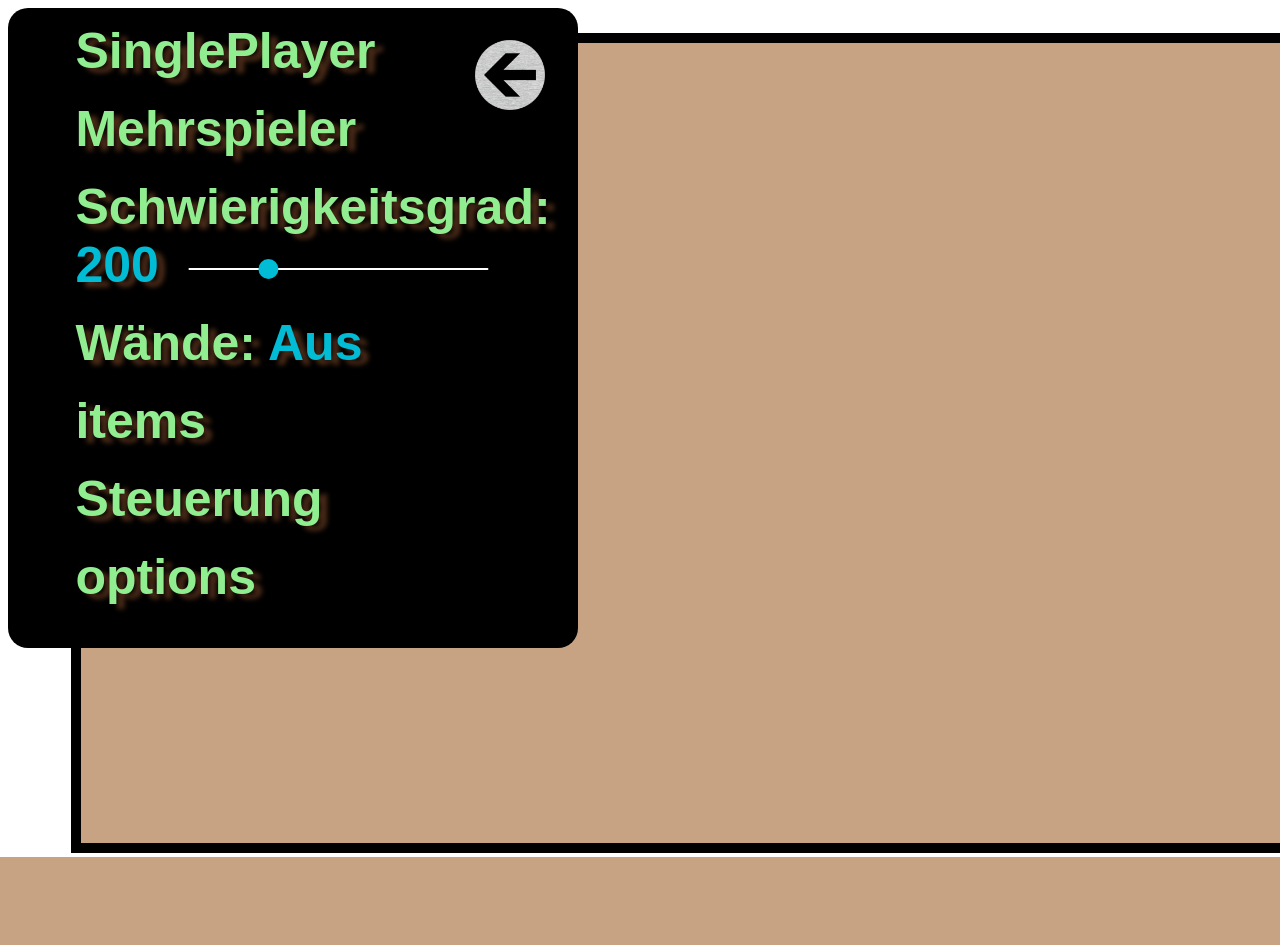
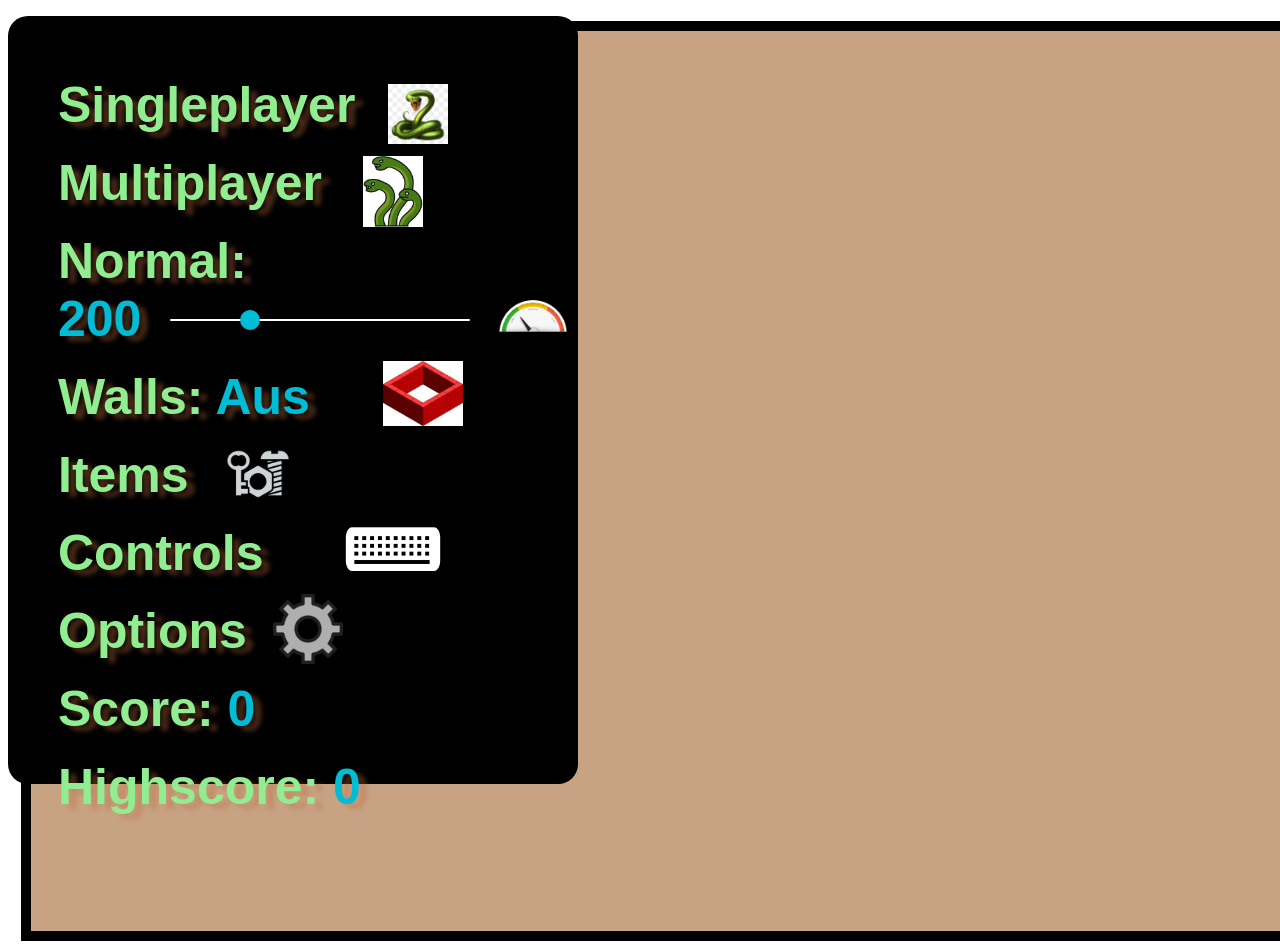
Before and after one commit to Domi236/snake-the-game, a PHP site: page / in a window 1280 px wide; the page is wider, and only the part inside the window is pictured. Before the commit the page ends 857 px from the top of that part, so only its background shows below. Run offline with PHP 8.4, Linux system fonts and the light colour scheme.

Commit message:
[TASK] menu finished (for these things what i have)

```diff
--- a/assets/css/main.css
+++ b/assets/css/main.css
@@ -4,30 +4,29 @@ html {
     padding: 0;
     margin: 0;
     font-family: Arial, Helvetica, sans-serif;
-    /* text-align: center; */
+
 }
 #canvas {
     background:#c7a384;
     border: 10px solid black;
-    margin-left: 5%;
-    margin-top: 2%;
+    margin-left: 1%;
+    margin-top: 1%;
 }
-
 /*         menu          */
 /*//////////////////////////*/
 
 .content__header {
     position: absolute;
+    top: 50%;
+    transform: translateY(-50%);
     width: 570px;
-    height: 80%;
+    height: 96%;
     background: black;
     border-radius: 20px;
 }
 .content__header-menu {
     position: absolute;
-    left: 50%;
-    top: 40%;
-    transform: translate(-50%, -50%);
+    /* top: 50%; */
     color: lightgreen;
     font-size: 50px;
     list-style: none;
@@ -41,13 +40,51 @@ html {
     text-decoration: underline;
 }
 
+.content__header-menu-images {
+    position: absolute;
+    width: 60px;
+}
+#snake {
+    top: 68px;
+    left: 380px;
+}
+#snakes {
+    top: 140px;
+    left: 355px;
+}
+#difficultyDegree {
+    width: 100px;
+    top: 280px;
+    left: 475px;
+}
+#walls {
+    width: 80px;
+    top: 345px;
+    left: 375px;
+}
+#items {
+    width: 100px;
+    top: 408px;
+    left: 200px;
+}
+#keyboard {
+    width: 150px;
+    top: 450px;
+    left: 310px;
+}
+#options {
+    width: 70px;
+    top: 578px;
+    left: 265px;
+}
+
 #difficulty, #wallHit {
     text-decoration: none;
 }
 #range {
     position: absolute;
-    left: 30%;
-    top: 42%;
+    left: 44%;
+    top: 33%;
     font-weight: bold;
     font-size: 40px;
 }
@@ -98,14 +135,11 @@ li, img, select:hover {
     display: none;
 }
 #settings {
-    position: absolute;
-    width: 70px;
     top: 40px;
     left: 475px;
 }
 #goBack {
-    position: absolute;
-    width: 70px;
+    display: none;
     top: 40px;
     left: 475px;
     transform: rotate(180deg);
--- a/assets/js/main.js
+++ b/assets/js/main.js
@@ -1,22 +1,29 @@
 
 
 class Snake {
-    constructor() {
+    constructor(config) {
+        // this.speed = config.elvalue;
+
+        this.speed = typeof this.speed !== 'undefined' ? this.speed: 200;
+
         this.canvas = document.getElementById('canvas');
         this.ctx = this.canvas.getContext('2d');
         this.keys = [];
         this.key = 'right';
         this.score = 0;
         this.balls = [];
-        this.foodFirstPoint = 50;
-        this.foodSecondPoint = 100;
         this.start = false;
-        this.wallCheck = false;
-        this.wallRun = false;
-        this.wall = document.getElementById('wallCheck');
-        // this.wallRun = this.wall.options[this.wall.selectedIndex].value;
+        this.startClicked = false;
         this.running = false
         this.moveSnake = false;
+        this.counter = false;
+
+        this.menu = document.getElementById('content__header');
+        this.wall = document.getElementById('wallCheck');
+        this.scoreValue = document.getElementById('scoreResult');
+        this.highscore = document.getElementById('highscoreResult');
+        this.difficulty = document.getElementById('difficultyDegreeValue');
+        this.input = document.getElementById('range');
 
         this.balls = [
             {x:50, y:50},
@@ -25,8 +32,11 @@ class Snake {
         ];
         this.lastBall = [];
 
-        this.foodArrayWidth = [50, 100, 150, 200, 250, 300, 350, 400, 450, 500, 550, 600, 650, 700, 750, 800, 850, 900,950, 1000, 1050, 1100, 1150, 1200];
-        this.foodArrayHeight = [50, 100, 150, 200, 250, 300, 350, 400, 450, 500, 550, 600, 650, 700];
+        this.foodFirstPoint = 50;
+        this.foodSecondPoint = 100;
+
+        this.foodArrayWidth = [50, 100, 150, 200, 250, 300, 350, 400, 450, 500, 550, 600, 650, 700, 750, 800, 850, 900, 950, 1000, 1050, 1100, 1150, 1200, 1250, 1300, 1350, 1400, 1450, 1500, 1550, 1600, 1650, 1700, 1750];
+        this.foodArrayHeight = [50, 100, 150, 200, 250, 300, 350, 400, 450, 500, 550, 600, 650, 700, 750, 800];
 
         this.foodx = this.foodArrayWidth[Math.floor(Math.random() * this.foodArrayWidth.length)];
         this.foody = this.foodArrayHeight[Math.floor(Math.random() * this.foodArrayHeight.length)];
@@ -36,16 +46,14 @@ class Snake {
         this.snakeFoodyOne = this.foodSecondPoint + this.foody;
         this.snakeFoodyTwo = this.foodFirstPoint + this.foody;
 
-        // onmousemove="rangeSlider(this.value)" onchange="rangeSlider(this.value)"
 
-        // document.getElementById('range').addEventListener('onmousemove', () => this.rangeSlider(this.value)");
-        // document.getElementById('range').addEventListener('onchange', () => this.rangeSlider(this.value)";
+
+        this.input.addEventListener('mousemove', () => this.rangeSlider(this.input.value));
+        this.input.addEventListener('change', () => this.rangeSlider(this.input.value));
+        this.input.addEventListener('change', () => this.rangeSliderReset());
+
         document.getElementById('startBtn').addEventListener('click', () => this.startGame());
-        // document.getElementById('start').addEventListener('click', () => this.startGame());
-        // document.getElementById('resetBtn').addEventListener('click', () => this.resetGame());
-        // document.getElementById('settings').addEventListener('click', () => this.stopGame());
-        document.getElementById('resumeBtn').addEventListener('click', () => this.resumeGame());
-        document.getElementById('wallCheck').addEventListener('click', () => this.changeWall());
+        this.wall.addEventListener('click', () => this.changeWall());
 
         document.addEventListener('keydown', (e) => {
             this.keyCode = e.keyCode;
@@ -61,76 +69,48 @@ class Snake {
             if(this.keyCode == 40 && this.key != 'up'){
                 this.key = 'down';
             }
-            if(this.keyCode == 27) {
+            if(this.keyCode == 27 || this.keyCode == 32) {
                 this.stopGame();
             }
-            if(this.keyCode == 32) {
-                this.resumeGame();
-            }
         });
-
-        // this.timeSpeed = document.getElementById("speed");
-        // this.speed = this.timeSpeed.options[this.timeSpeed.selectedIndex].value; //priview which option is selected and take the value from
-
-        this.menu = document.getElementById('content__header');
-        this.menuItem =  Array.prototype.slice.call(document.querySelectorAll('.content__header-menu-toggle'));
-
-        // for (var i = 0; i < this.menuItem.length; ++i) {
-        // 	this.menuItem[i].addEventListener('click', () => this.closeMenuToggle());
-        // }
-    }
-
-    changeWall() {
-        if(this.wall.checked) {
-            document.getElementById('wallResult').innerHTML = 'AN';
-        } else {
-            document.getElementById('wallResult').innerHTML = 'Aus';
-        }
-    }
-
-    closeMenuToggle() {
-        this.menu.style.display = 'none';
     }
 
     startGame() {
+        if (this.startClicked == true) {
+            this.resetGame();
+        }
         if (this.start == false) {
             this.running = true;
             this.start = true;
             this.moveSnake = true;
-            // this.speed = this.timeSpeed.options[this.timeSpeed.selectedIndex].value;
             this.init();
             this.generateSnake();
-            // this.changeWall();
             this.closeMenuToggle();
-            // document.getElementById('resetBtn').style.display = 'block';
-            // document.getElementById('startBtn').style.display = 'none';
-            //document.getElementById('settings').style.display = 'block'; //should be display none as default
+            this.startClicked = true;
         }
     }
 
     resetGame() {
         if (this.start == true) {
             this.start = false;
-            this.moveSnake = false;
             this.generateSnake();
-            clearInterval(this.speedSetting);  //clears a timeset (for example a new interval)
-            this.ctx.clearRect(0, 0, 1300, 800);
-            // document.getElementById('resetBtn').style.display = 'none';
-            // document.getElementById('startBtn').style.display = 'block';
-            // // document.getElementById('settings').style.display = 'none';
-            // document.getElementById('resumeBtn').style.display = 'none';
+            clearInterval(this.speedSetting);
+            this.ctx.clearRect(0, 0, 1850, 900);
         }
     }
 
     stopGame() {
+        if (this.startClicked == true) {
             if (this.running == true) {
                 this.running = false;
                 clearInterval(this.speedSetting);
-            // document.getElementById('settings').style.display = 'none';
-            // document.getElementById('resumeBtn').style.display = 'block';
                 this.menu.style.display = 'block';
+                this.counter = true;
+            } else {
+                this.counter = false;
+                this.resumeGame();
             }
-        // document.getElementsByClassName('menu').innerHTML =
+        }
     }
 
     resumeGame() {
@@ -138,13 +118,8 @@ class Snake {
             this.running = true;
             this.generateSnake();
             this.menu.style.display = 'none';
-            // document.getElementById('settings').style.display = 'block';
-            // document.getElementById('resumeBtn').style.display = 'none';
         }
     }
-
-
-
 
     init(){
         this.key = 'right';
@@ -193,13 +168,14 @@ class Snake {
     generateSnake() {
         if (this.moveSnake == true) {
             this.speedSetting = setInterval(() => {
-                this.ctx.clearRect(0, 0, 1300, 800);
+                this.ctx.clearRect(0, 0, 1850, 900);
                 this.balls.shift(); //delete the last ball
                 this.add();
                 this.lastBall = this.balls[this.balls.length - 1];
 
                 if(this.lastBall.x == this.snakeFoodxOne && this.lastBall.y == this.snakeFoodyTwo){
                     this.score += 5;
+                    this.scoreValue.innerHTML = this.score;
                     this.add();
                     this.createFood();
                 }
@@ -213,35 +189,31 @@ class Snake {
                         this.ctx.fillStyle = "green";
                     }
 
-                    if (this.wall.checked) {
-                        if(this.ball.x > 1300){
+                    if (document.getElementById('wallResult').innerHTML == 'An') {
+                        if(this.ball.x > 1850){
                             this.ball.x = 0;
                         }
                         if(this.ball.x < 0){
-                            this.ball.x = 1300;
+                            this.ball.x = 1850;
                         }
-                        if(this.ball.y > 800){
+                        if(this.ball.y > 900){
                             this.ball.y = 0;
                         }
                         if(this.ball.y < 0){
-                            this.ball.y = 800;
+                            this.ball.y = 900;
                         }
                     } else {
-                        if(this.ball.x > 1300){
-                            alert("Game Over! Your Score Is: " + this.score);
-                            this.init();
+                        if(this.ball.x > 1850){
+                            this.scores();
                         }
                         if(this.ball.x < 0){
-                            alert("Game Over! Your Score Is: " + this.score);
-                            this.init();
+                            this.scores();
                         }
-                        if(this.ball.y > 800){
-                            alert("Game Over! Your Score Is: " + this.score);
-                            this.init();
+                        if(this.ball.y > 900){
+                            this.scores();
                         }
                         if(this.ball.y < 0){
-                            alert("Game Over! Your Score Is: " + this.score);
-                            this.init();
+                            this.scores();
                         }
                     }
 
@@ -257,18 +229,60 @@ class Snake {
                     this.ctx.fillRect(this.snakeFoodxOne, this.snakeFoodyTwo, 49, 49);
                 }
 
-            }, 300);
+            }, this.speed);
         }
     }
-    // changeWall() {
-    //     this.wall = document.getElementById('walls');
-    //     this.wallRun = this.wall.options[this.wall.selectedIndex].value;
-    // }
+
+    scores() {
+        alert("Game Over! Your Score Is: " + this.score);
+        this.scoreValue.innerHTML = 0;
+        if (this.score > this.highscore.textContent) {
+            this.highscore.innerHTML = this.score;
+        }
+        this.init();
     }
 
-var snake = new Snake(
+    rangeSlider(value) {
+        document.getElementById('rangeValue').innerHTML = value;
+        this.speed = value;
+        if(this.speed < 200) {
+            this.difficulty.innerHTML = 'Master:';
+        }
+        if (this.speed < 150) {
+            this.difficulty.innerHTML = 'Legend:';
+        }
+        if (this.speed < 100) {
+            this.difficulty.innerHTML = 'God:';
+        }
+        if(this.speed >= 200) {
+            this.difficulty.innerHTML = 'Normal:';
+        }
+        if (this.speed > 300) {
+            this.difficulty.innerHTML = 'Easy:';
+        }
+        if (this.speed > 350) {
+            this.difficulty.innerHTML = 'Stoned:';
+        }
+    }
 
+    rangeSliderReset() {
+        this.resetGame();
+        this.startGame();
+    }
 
-// optional features
+    changeWall() {
+        if(this.wall.checked) {
+            this.resetGame();
+            this.startGame();
+            document.getElementById('wallResult').innerHTML = 'An';
+        } else {
+            this.resetGame();
+            this.startGame();
+            document.getElementById('wallResult').innerHTML = 'Aus';
+        }
+    }
 
-);
+    closeMenuToggle() {
+        this.menu.style.display = 'none';
+    }
+}
--- a/index.html
+++ b/index.html
@@ -12,43 +12,45 @@
 <body>
 <section id="content__header" class="content__header">
 	<ul id="content__header-menu" class="content__header-menu">
-		<li id="resumeBtn" class="content__header-menu-toggle">Weiter</li>
-		<li id="startBtn" class="content__header-menu-toggle">SinglePlayer</li> <!-- 3 seconds before game start-->
-		<li class="content__header-menu-toggle">Mehrspieler</li>
-		<li id="difficulty" class="content__header-menu-toggle">Schwierigkeitsgrad:
+		<li id="startBtn" class="content__header-menu-toggle">Singleplayer</li>
+		<li class="content__header-menu-toggle">Multiplayer</li>
+		<li id="difficulty" class="content__header-menu-toggle"><span id="difficultyDegreeValue">Normal:</span><br/>
 			<span class="results" id="rangeValue">200</span>
-			<input class="range" id="range" type="range" value="200" min="100" max="500"  step="10" onmousemove="rangeSlider(this.value)" onchange="rangeSlider(this.value)">
+			<input class="range" id="range" type="range" value="200" min="100" max="500"  step="10">
 		</li>
-		<li id="wallHit" class="content__header-menu-toggle">Wände:
+		<li id="wallHit" class="content__header-menu-toggle">Walls:
 			<input type="checkbox" id="wallCheck">
 			<label id="wallResult" for="wallCheck" class="results">Aus</label>
-		<li class="content__header-menu-toggle">items</li>  <!--available which items drop, dropchance, when item should drop etc.-->
-		<li class="content__header-menu-toggle">Steuerung</li> <!--steuerung Mehrspieler und Singleplayer Needed (changeable by the user -->
-		<li class="content__header-menu-toggle">options</li> <!-- size, startTime, don't touch walls, go throw walls etc., color change-->
+		<li class="content__header-menu-toggle">Items</li>  <!--available which items drop, dropchance, when item should drop etc.-->
+		<li class="content__header-menu-toggle">Controls</li> <!--steuerung Mehrspieler und Singleplayer Needed (changeable by the user -->
+		<li class="content__header-menu-toggle">Options</li> <!-- size, startTime, don't touch walls, go throw walls etc., color change-->
+		<li class="content__header-menu-toggle">Score: <span id="scoreResult" class="results">0</span></li>
+		<li class="content__header-menu-toggle">Highscore: <span id="highscoreResult" class="results">0</span></li>
 	</ul>
+	<img class="content__header-menu-images" id="goBack" src="assets/images/back.png"/>
+		<img class="content__header-menu-images" id="snake" src="assets/images/snake.jpg"/>
+		<img class="content__header-menu-images" id="snakes" src="assets/images/snakes.png"/>
+		<img class="content__header-menu-images" id="difficultyDegree" src="assets/images/difficulty.png"/>
+		<img class="content__header-menu-images" id="walls" src="assets/images/walls.jpg"/>
+		<img class="content__header-menu-images" id="items" src="assets/images/items.png"/>
+		<img class="content__header-menu-images" id="keyboard" src="assets/images/keyboard.png"/>
+		<img class="content__header-menu-images" id="options" src="assets/images/settings.png"/>
 </section>
 
 <section class="content__game">
-		<img id="settings" src="assets/images/settings.png"/>
-		<img id="goBack" src="assets/images/back.png"/>
-		<!-- <img id="resetBtn" src="assets/images/refresh.png"/>
-		<img id="start" src="assets/images/start.png"/> -->
 	<div>
-		<canvas id="canvas" width="1300" height="800"></canvas>
+		<canvas id="canvas" width="1850" height="900"></canvas>
 	</div>
 </section>
-<script src="assets/js/main.js" defer></script> <!--Mit dem Attribut async wird das Script asynchron mit der Webseite ausgeführt, während diese weiter geladen und geparst wird.
-	Mit dem Attribut defer wird das Script ausgeführt, wenn die Seite geladen und geparst ist.
-	Fehlen beide Attribute wird das Script geladen und ausgeführt, dann wird das Laden und Parsen der Seite fortgesetzt.-->
+<script src="assets/js/main.js"></script> <!--Mit dem Attribut async wird das Script asynchron mit der Webseite ausgeführt, während diese weiter geladen und geparst wird.
+Mit dem Attribut defer wird das Script ausgeführt, wenn die Seite geladen und geparst ist.
+Fehlen beide Attribute wird das Script geladen und ausgeführt, dann wird das Laden und Parsen der Seite fortgesetzt.-->
 
 <script>
-function rangeSlider(value) {
-    document.getElementById('rangeValue').innerHTML = value;
-}
+
+var snake = new Snake({});
 
 </script>
 
-
-
 </body>
 </html>
```
Also changed, not shown: assets/images/difficulty.png (added), assets/images/items.png (added), assets/images/keyboard.png (added), assets/images/snake.jpg (added), assets/images/snakes.png (added), assets/images/walls.jpg (added). Lines whose indentation alone changed are shown as unchanged.
